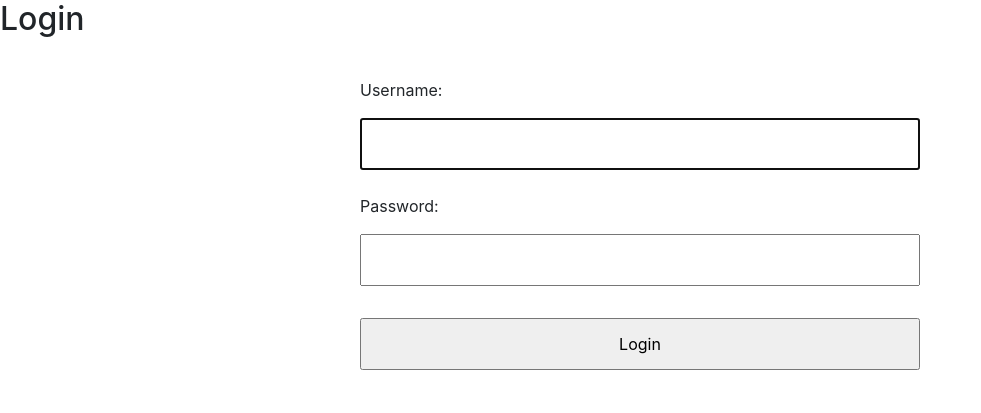
After one commit to dmbak/todo, a Django app: page /login/ in a window 1280 px wide. The commit adds this page. Shown: the top 413 px of the page, without its empty margins (0-981 px from the left). Run offline with Django 3.2, Linux system fonts and the light colour scheme; some libraries are stand-ins or nearby versions.

```diff
--- a/tasks/templates/tasks/list.html
+++ b/tasks/templates/tasks/list.html
@@ -48,7 +48,9 @@
     float: right;
   }
 </style>
-
+<h3>
+  Hello {{ request.user }} </h3>
+  <a href="{% url 'logout' %}">Logout</a>
   <div class="center-column">
     <form method="POST" action="/">
       {% csrf_token %} {{form.title}}
@@ -71,3 +73,4 @@
       {% endfor %}
     </div>
   </div>
+</h2>
--- /dev/null
+++ b/tasks/templates/tasks/login.html
@@ -0,0 +1,57 @@
+<link
+  rel="stylesheet"
+  href="https://stackpath.bootstrapcdn.com/bootstrap/4.3.1/css/bootstrap.min.css"
+  integrity="sha384-ggOyR0iXCbMQv3Xipma34MD+dH/1fQ784/j6cY/iJTQUOhcWr7x9JvoRxT2MZw1T"
+  crossorigin="anonymous"
+/>
+
+<style>
+  input {
+    width: 100%;
+    padding: 12px 20px;
+    margin: 8px 0;
+    box-sizing: border-box;
+  }
+
+  input::placeholder {
+    color: #d3d3d3;
+  }
+
+  .center-column {
+    width: 600px;
+    margin: 20px auto;
+    padding: 20px;
+    background-color: #fff;
+    border-radius: 3px;
+  }
+
+  .item-row {
+    background-color: lightyellow;
+    margin: 10px;
+    padding: 20px;
+    border-radius: 3px;
+    color: black;
+    font-size: 16px;
+  }
+
+  .sub-btn {
+    background-color: green;
+    border-color: green;
+  }
+
+  .sub-btn:hover {
+    background-color: lightgreen;
+    border-color: lightgreen;
+  }
+
+  .btn-sm {
+    float: right;
+  }
+</style>
+<h2>Login</h2>
+<div class="center-column">
+  <form method="POST">
+    {% csrf_token %} {{form.as_p}}
+    <input type="submit" value="Login" />
+  </form>
+</div>
--- a/tasks/urls.py
+++ b/tasks/urls.py
@@ -1,8 +1,12 @@
 from django.urls import path
 from . import views
+from .views import LoginPageView
+from django.contrib.auth.views import LogoutView
 
 urlpatterns = [
-	path('', views.index, name="list"),
-	path('update_task/<str:pk>/', views.updateTask, name="update_task"),
-	path('delete/<str:pk>/', views.deleteTask, name="delete"),
+    path('', views.index, name="list"),
+    path('login/', LoginPageView.as_view(), name="login"),
+    path('logout/', LogoutView.as_view(next_page='login'), name="logout"),
+    path('update_task/<str:pk>/', views.updateTask, name="update_task"),
+    path('delete/<str:pk>/', views.deleteTask, name="delete"),
 ]
--- a/tasks/views.py
+++ b/tasks/views.py
@@ -1,47 +1,61 @@
+from dataclasses import fields
 from django.shortcuts import render, redirect
 from django.http import HttpResponse
+from django.urls import reverse_lazy
 
 from .models import *
 from .forms import *
 
+from django.contrib.auth.views import LoginView
 # Create your views here.
 
-def index(request):
-	tasks = Task.objects.all()
 
-	form = TaskForm()
+class LoginPageView(LoginView):
+    template_name = 'tasks/login.html'
+    fields = '__all__'
+    redirect_authenticated_user = True
 
-	if request.method =='POST':
-		form = TaskForm(request.POST)
-		if form.is_valid():
-			form.save()
-		return redirect('/')
+    def get_success_url(self):
+        return reverse_lazy('list')
 
 
-	context = {'tasks':tasks, 'form':form}
-	return render(request, 'tasks/list.html', context)
+def index(request):
+    tasks = Task.objects.all()
+
+    form = TaskForm()
+
+    if request.method == 'POST':
+        form = TaskForm(request.POST)
+        if form.is_valid():
+            form.save()
+        return redirect('/')
+
+    context = {'tasks': tasks, 'form': form}
+    return render(request, 'tasks/list.html', context)
+
 
 def updateTask(request, pk):
-	task = Task.objects.get(id=pk)
+    task = Task.objects.get(id=pk)
 
-	form = TaskForm(instance=task)
+    form = TaskForm(instance=task)
 
-	if request.method == 'POST':
-		form = TaskForm(request.POST, instance=task)
-		if form.is_valid():
-			form.save()
-			return redirect('/')
+    if request.method == 'POST':
+        form = TaskForm(request.POST, instance=task)
+        if form.is_valid():
+            form.save()
+            return redirect('/')
 
-	context = {'form':form}
+    context = {'form': form}
 
-	return render(request, 'tasks/update_task.html', context)
+    return render(request, 'tasks/update_task.html', context)
+
 
 def deleteTask(request, pk):
-	item = Task.objects.get(id=pk)
+    item = Task.objects.get(id=pk)
 
-	if request.method == 'POST':
-		item.delete()
-		return redirect('/')
+    if request.method == 'POST':
+        item.delete()
+        return redirect('/')
 
-	context = {'item':item}
-	return render(request, 'tasks/delete.html', context)
+    context = {'item': item}
+    return render(request, 'tasks/delete.html', context)
```
Also changed, not shown: db.sqlite3. Lines whose indentation alone changed are shown as unchanged.
